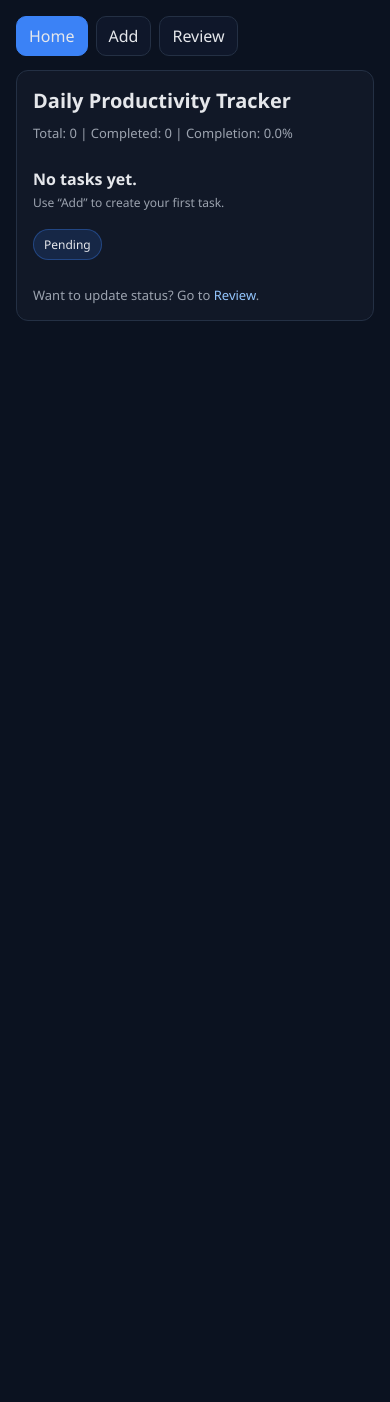
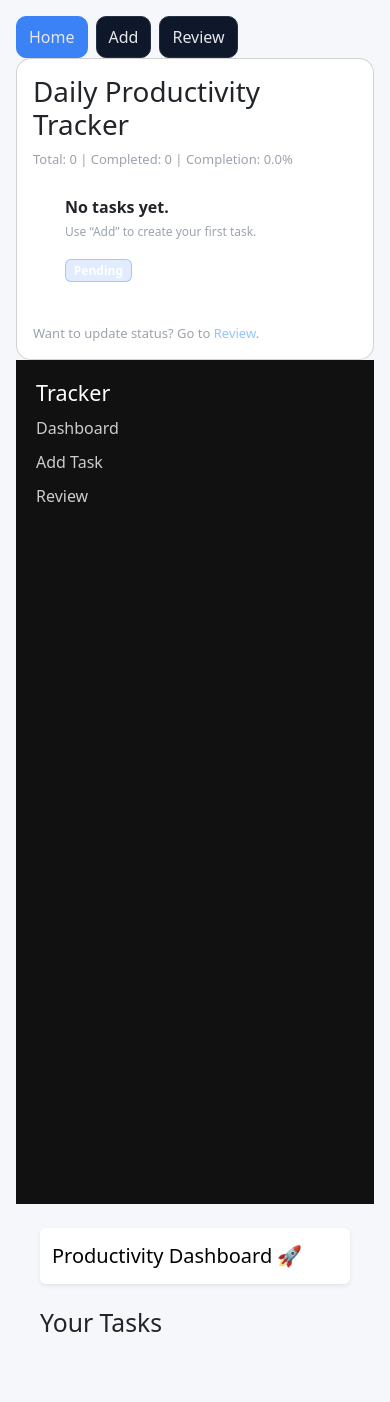
Before and after one commit to damnnrachit/productivity-tracker, a Flask app: page / in a window 390 px wide. Before the commit the page ends 321 px from the top, so only its background shows below. Run offline with Flask 3, Linux system fonts and the light colour scheme.

Commit message:
UI upgrade + project structure

```diff
--- /dev/null
+++ b/templates/base.html
@@ -0,0 +1,66 @@
+<!DOCTYPE html>
+<html lang="en">
+<head>
+    <meta charset="UTF-8">
+    <title>Productivity Tracker</title>
+
+    <!-- Bootstrap -->
+    <link href="https://cdn.jsdelivr.net/npm/bootstrap@5.3.0/dist/css/bootstrap.min.css" rel="stylesheet">
+
+    <style>
+        body {
+            background-color: #f5f7fa;
+        }
+        .sidebar {
+            height: 100vh;
+            background: #111;
+            color: white;
+            padding: 20px;
+        }
+        .sidebar a {
+            color: #ccc;
+            display: block;
+            margin: 10px 0;
+            text-decoration: none;
+        }
+        .sidebar a:hover {
+            color: white;
+        }
+        .card {
+            border-radius: 15px;
+        }
+    </style>
+</head>
+
+<body>
+
+<div class="container-fluid">
+    <div class="row">
+
+        <!-- Sidebar -->
+        <div class="col-md-2 sidebar">
+            <h4>Tracker</h4>
+            <a href="/">Dashboard</a>
+            <a href="/add">Add Task</a>
+            <a href="/review">Review</a>
+        </div>
+
+        <!-- Main Content -->
+        <div class="col-md-10 p-4">
+
+            <!-- Navbar -->
+            <nav class="navbar bg-white shadow-sm mb-4 rounded">
+                <div class="container-fluid">
+                    <span class="navbar-brand">Productivity Dashboard 🚀</span>
+                </div>
+            </nav>
+
+            {% block content %}{% endblock %}
+
+        </div>
+
+    </div>
+</div>
+
+</body>
+</html>
--- a/templates/index.html
+++ b/templates/index.html
@@ -178,3 +178,34 @@
     </div>
   </body>
 </html>
+
+{% extends "base.html" %}
+
+{% block content %}
+
+<h2 class="mb-4">Your Tasks</h2>
+
+<div class="row">
+
+    {% for task in tasks %}
+    <div class="col-md-4">
+        <div class="card p-3 shadow-sm mb-3">
+            <h5>{{ task.description }}</h5>
+
+            {% if task.status %}
+                <span class="badge bg-success">Completed</span>
+            {% else %}
+                <span class="badge bg-warning text-dark">Pending</span>
+            {% endif %}
+
+            <div class="mt-3">
+                <a href="/complete/{{ loop.index0 }}" class="btn btn-success btn-sm">Done</a>
+                <a href="/delete/{{ loop.index0 }}" class="btn btn-danger btn-sm">Delete</a>
+            </div>
+        </div>
+    </div>
+    {% endfor %}
+
+</div>
+
+{% endblock %}
```
Also changed, not shown: templates/add.html (+19 -0 lines), templates/review.html (+24 -0 lines), README.md, 1 other file.
